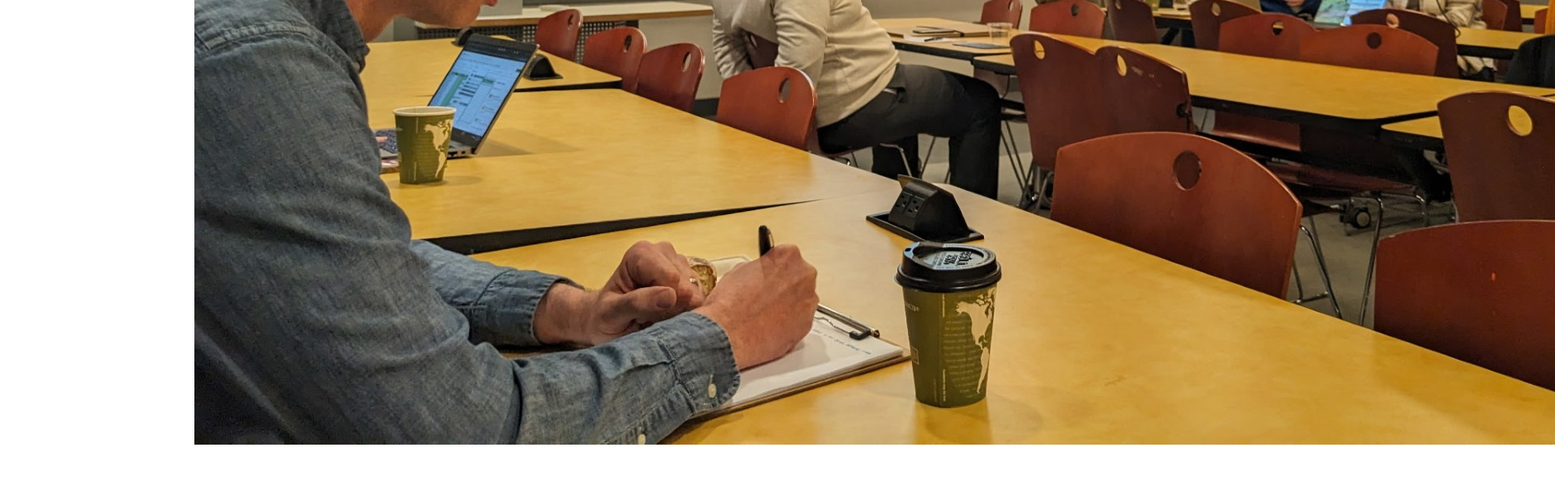
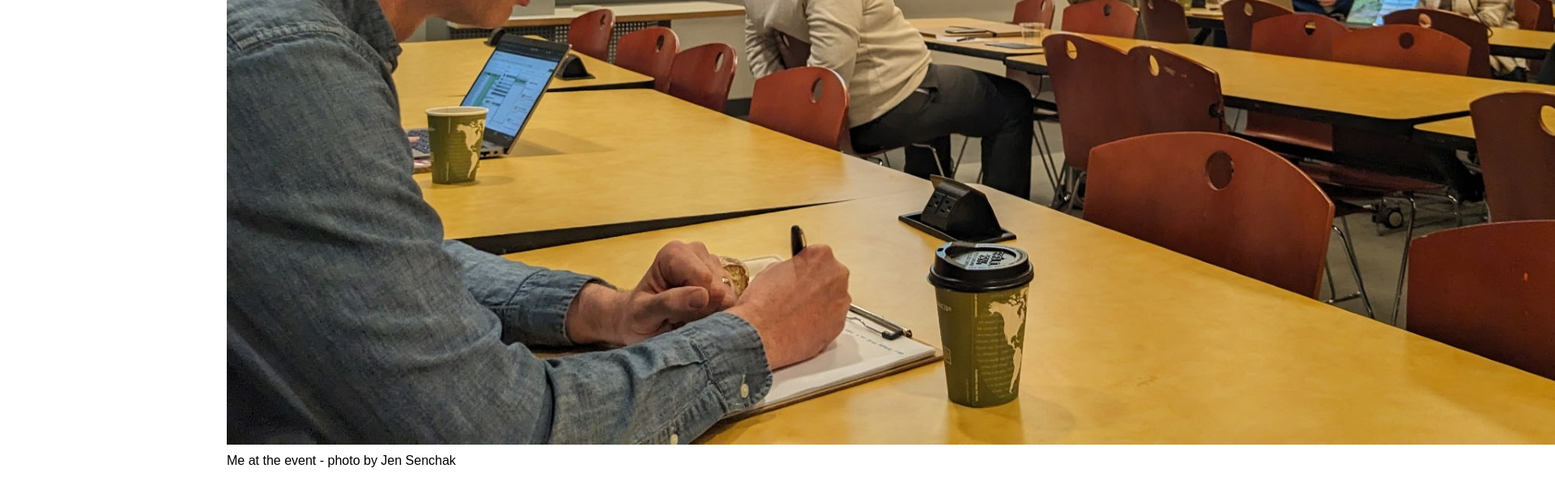
Before and after one commit to cobbettn/isc, a plain HTML site: page index.html in a window 1280 px wide. Shown: the part 2416-3032 px from the top of the page at 81% size, 1920 px wide, since content can reach past the window. Before the commit the page ends 2993 px from the top, so only its background shows below. Drawn offline with Linux system fonts and the light colour scheme.

Commit message:
adds a caption to the image

```diff
--- a/index.html
+++ b/index.html
@@ -40,7 +40,10 @@
 
     <h2>Final Thoughts</h2>
     <p>The main takeaway from the roundtable was that invasive species management is highly nuanced. While Japanese Knotweed is often vilified, it stabilizes stream banks more effectively than many native species. The movement of plants across ecosystems is a natural process, but human influence has accelerated it dramatically. This issue has been unfolding for decades and will continue to evolve in the future.</p>
-    <img src="images/me-at-isc.jpg" alt="Nathan at the event">
+    <figure>
+        <img src="images/me-at-isc.jpg" alt="Nathan at the event">
+        <figcaption>Me at the event - photo by Jen Senchak</figcaption>
+    </figure>
 
 </body>
 </html>
```
